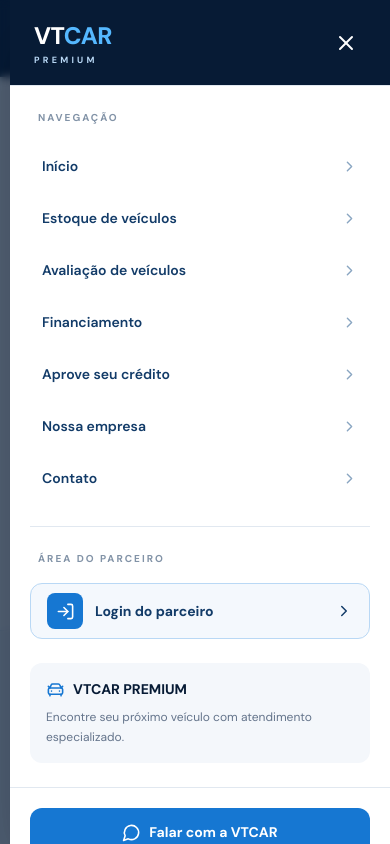
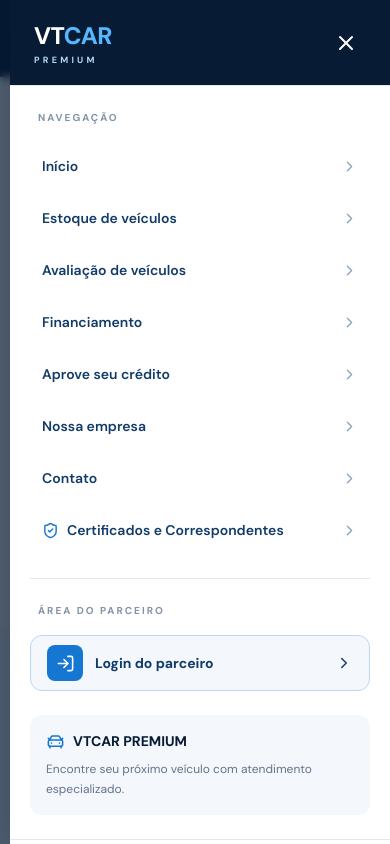
Before and after one commit to vtcarpremium/SISTEMA-VTCAR, a Next.js app: page / in a window 390 px wide. Both pictures are taken after a click on the button "Abrir menu". Shown: the top 844 px of the page. Built offline with nearby package versions, Linux system fonts and the light colour scheme; no server answers; the database is empty.

Commit message:
Add 'Certificados e Correspondentes' link to MobileMenu

```diff
--- a/app/components/MobileMenu.tsx
+++ b/app/components/MobileMenu.tsx
@@ -9,6 +9,7 @@ import {
   MessageCircle,
   CarFront,
   ChevronRight,
+  ShieldCheck,
 } from "lucide-react";
 
 const links = [
@@ -19,6 +20,11 @@ const links = [
   { label: "Aprove seu crédito", href: "/#credito" },
   { label: "Nossa empresa", href: "/#empresa" },
   { label: "Contato", href: "/#contato" },
+  {
+    label: "Certificados e Correspondentes",
+    href: "/certificados-e-correspondentes",
+    icon: true,
+  },
 ];
 
 export default function MobileMenu() {
@@ -108,7 +114,15 @@ export default function MobileMenu() {
                     onClick={() => setIsOpen(false)}
                     className="flex min-h-12 items-center justify-between rounded-xl px-3 text-sm font-semibold text-[#123B68] transition hover:bg-[#EAF4FF] hover:text-[#1677D2]"
                   >
-                    {link.label}
+                    <span className="flex items-center gap-2">
+                      {"icon" in link && link.icon && (
+                        <ShieldCheck
+                          size={17}
+                          className="text-[#1677D2]"
+                        />
+                      )}
+                      {link.label}
+                    </span>
                     <ChevronRight size={17} className="text-[#8AA6C2]" />
                   </Link>
                 ))}
```
